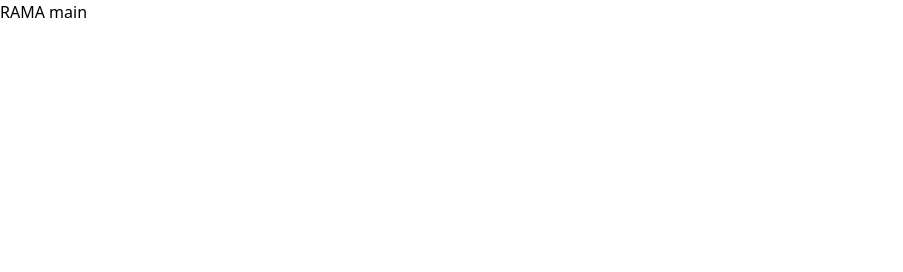
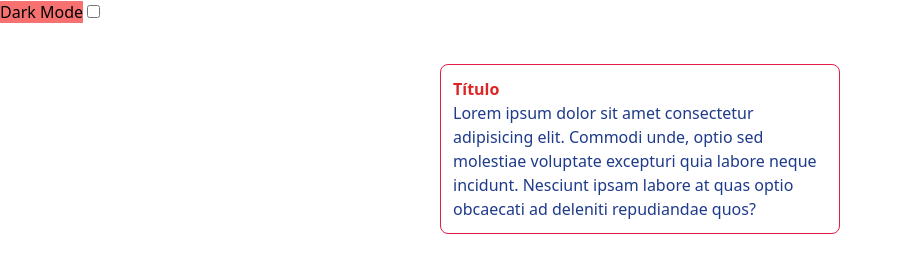
Before and after one commit to KAPRI27/aprendiendo_tailwind, a website: page src/index.html in a window 1280 px wide. Shown: the whole page, without its empty margins (0-903 px from the left). Drawn offline with Linux system fonts and the light colour scheme.

Commit message:
Style: Aplica modo oscuro y estilos distintos

```diff
--- a/src/index.html
+++ b/src/index.html
@@ -1,15 +1,23 @@
 <!doctype html>
-<html>
+<html lang="en" class="">
 <head>
   <meta charset="UTF-8">
   <meta name="viewport" content="width=device-width, initial-scale=1.0">
   <link href="./output.css" rel="stylesheet">
-  <title>APRENDIENDO TAILWIND</title>
+  <title>DARK MODE</title>
 </head>
-<body>
+<body class="dark:bg-slate-900">
+  <label for="darkmode" class="dark:text-white  bg-red-400">Dark Mode</label>
+  <input type="checkbox" id="darkmode">
 
-  <h1>RAMA main</h1>
+  <article class="w-[400px] mt-10 border rounded-lg border-rose-600 p-3 mx-auto dark:text-white ">
+    <h2 class="dark:text-red-300 text-red-600 font-bold">Título</h2>
+    <p class=" dark:text-blue-300 text-blue-900">Lorem ipsum dolor sit amet consectetur adipisicing elit. Commodi unde, optio sed molestiae voluptate excepturi quia labore neque incidunt. Nesciunt ipsam labore at quas optio obcaecati ad deleniti repudiandae quos?</p>
 
+  </article>
+
+
+  <script src="./script.js"></script>
 </body>
-</body>
+
 </html>
--- /dev/null
+++ b/src/script.js
@@ -0,0 +1,4 @@
+const darkModeInput = document.querySelector('#darkmode')
+darkModeInput.addEventListener('click' , () => {
+    document.documentElement.classList.toggle('dark')
+})
--- a/tailwind.config.js
+++ b/tailwind.config.js
@@ -1,5 +1,6 @@
  /** @type {import('tailwindcss').Config} */
  export default {
+  darkMode: 'class',
    content: ["./src/**/*.{html,js}"],
     theme: {
       extend: {
```
Also changed, not shown: src/output.css.
